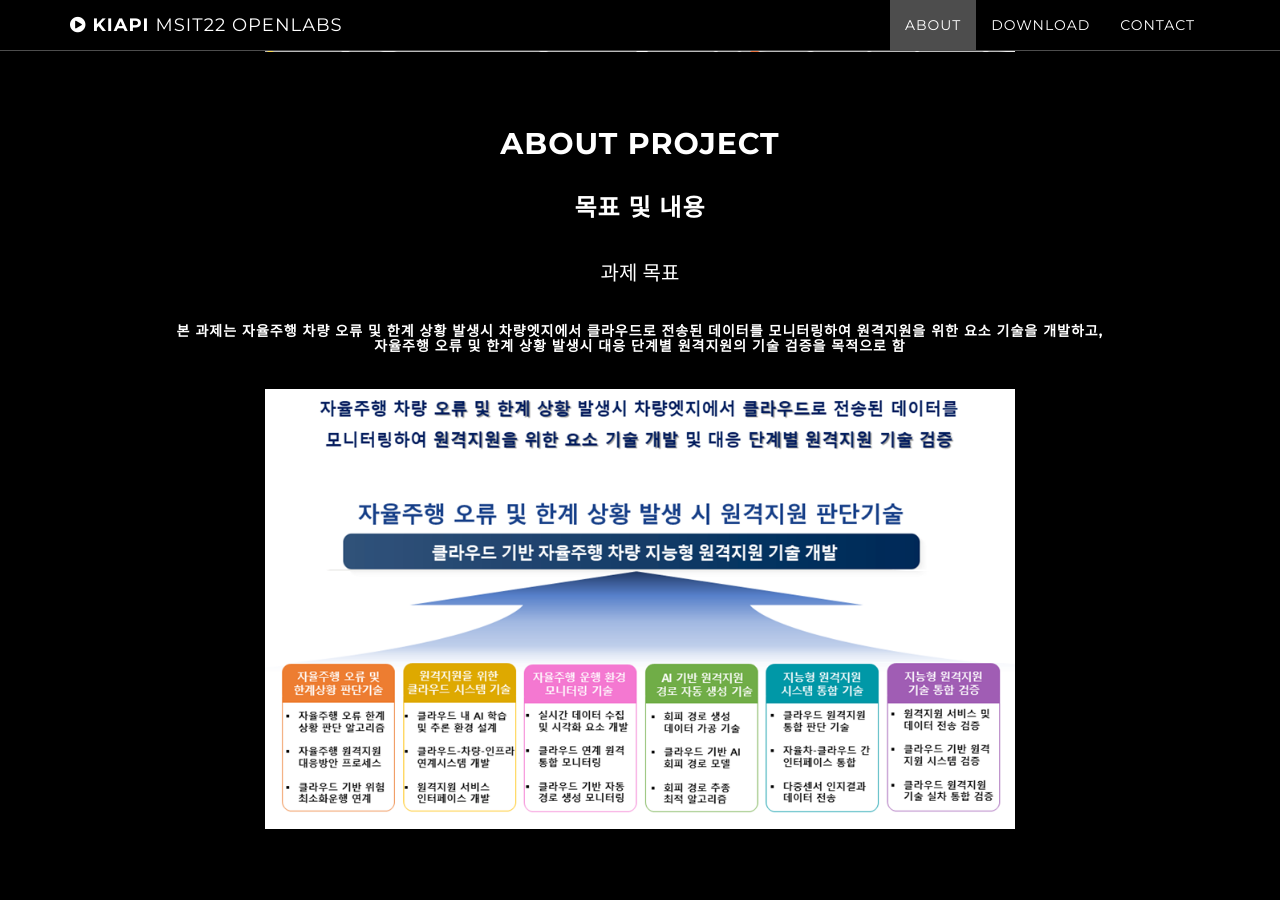
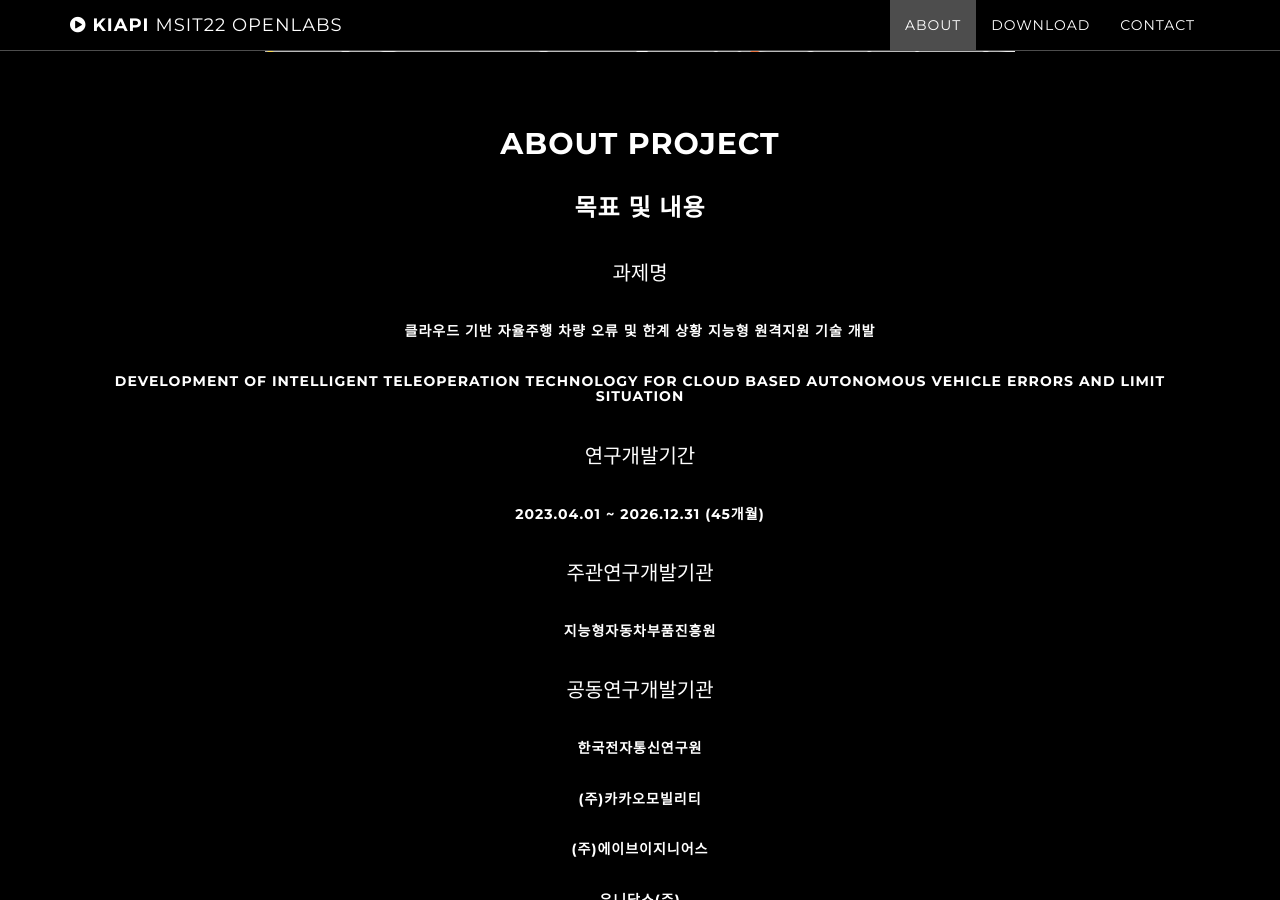
Before and after one commit to knowJang/kiapi-msit-22.github.io, a Jekyll site: the page built from index.html, in a window 1280 px wide and 900 px high, scrolled down 3122 px. Built offline with Jekyll 4.4.1, drawn with Linux system fonts in a browser that asks for light colours.

Commit message:
Update about.html

```diff
--- a/_includes/about.html
+++ b/_includes/about.html
@@ -16,6 +16,18 @@
 
               <h2>About Project</h2>
               <h3>목표 및 내용</h3>
+              <p>과제명</p>
+              <h5>클라우드 기반 자율주행 차량 오류 및 한계 상황 지능형 원격지원 기술 개발</h5>
+              <h5>Development of Intelligent Teleoperation Technology for Cloud based Autonomous Vehicle Errors and Limit Situation</h5>
+              <p>연구개발기간</p>
+              <h5>2023.04.01 ~ 2026.12.31 (45개월)</h5>
+              <p>주관연구개발기관</p>
+              <h5>지능형자동차부품진흥원</h5>
+              <p>공동연구개발기관</p>
+              <h5>한국전자통신연구원</h5>
+              <h5>(주)카카오모빌리티</h5>
+              <h5>(주)에이브이지니어스</h5>
+              <h5>유니닥스(주)</h5>
               <p>과제 목표</p>
               <h5>본 과제는 자율주행 차량 오류 및 한계 상황 발생시 차량엣지에서 클라우드로 전송된 데이터를 모니터링하여 원격지원을 위한 요소 기술을 개발하고,<br>자율주행 오류 및 한계 상황 발생시 대응 단계별 원격지원의 기술 검증을 목적으로 함</h5>
               <p> <img src="img/about/project.png" width="750" height="440" class="center responsive-image"> </p><br><br>
```
